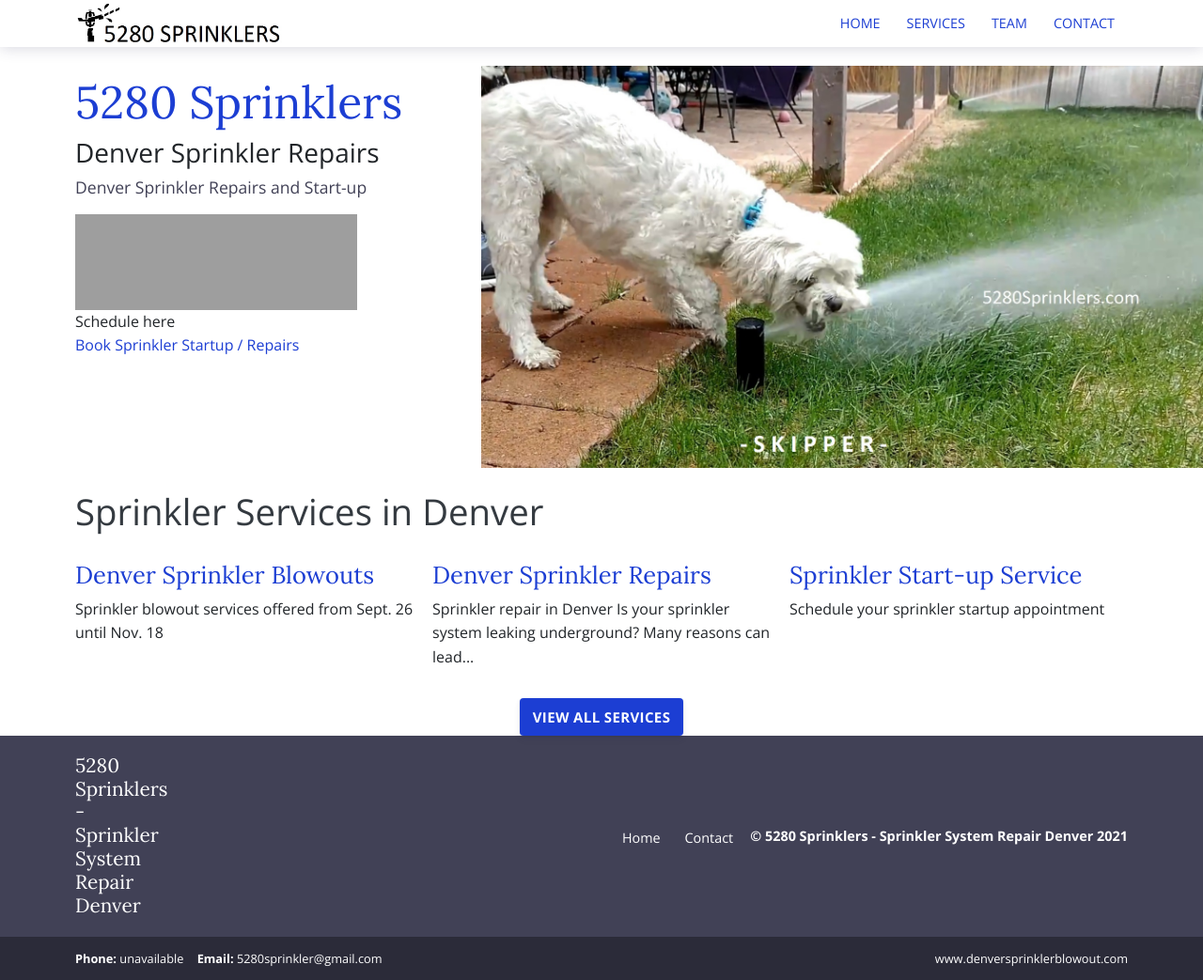
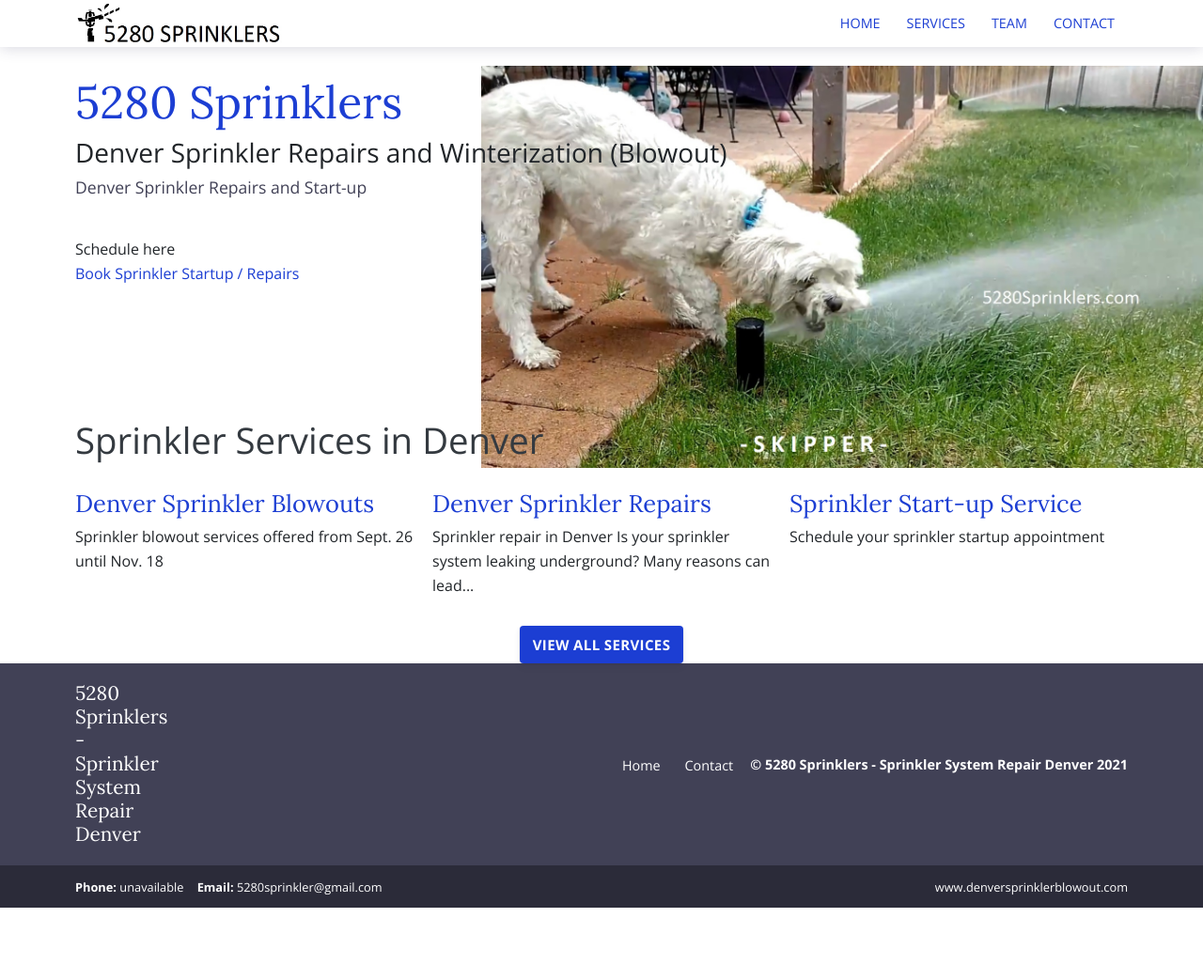
Before and after one commit to xhanuman/5280, a Jekyll site: the page built from index.md, in a window 1280 px wide. Shown: the whole page at 94% size. Built offline with Jekyll 4.4.1, drawn with Linux system fonts in a browser that asks for light colours; after the commit the page ends 966 px from its top, so only the background shows below that; grey boxes are pictures that could not be loaded.

Commit message:
rem image
image

```diff
--- a/index.md
+++ b/index.md
@@ -6,9 +6,9 @@ bodyClass: page-home
 ---
 <div class="intro pb-4">
   <div class="container">
-    <h1>5280 Sprinklers</h1><h3>Denver Sprinkler Repairs</h3>
+    <h1>5280 Sprinklers</h1><h3>Denver Sprinkler Repairs and Winterization (Blowout)</h3>
     <p>Denver Sprinkler Repairs and Start-up</p>
-    <img class="size-medium wp-image-21" title="Denver Sprinkler Start up" src="http://www.denversprinklerblowout.com/wp-content/uploads/2010/04/sprinklerStartUP-300x102.jpg" alt="" width="300" height="102"/><br>
+    <br>
     Schedule here<br>
     <a href="https://aurorablowout.genbook.com">Book Sprinkler Startup / Repairs</a>
   </div>
```
